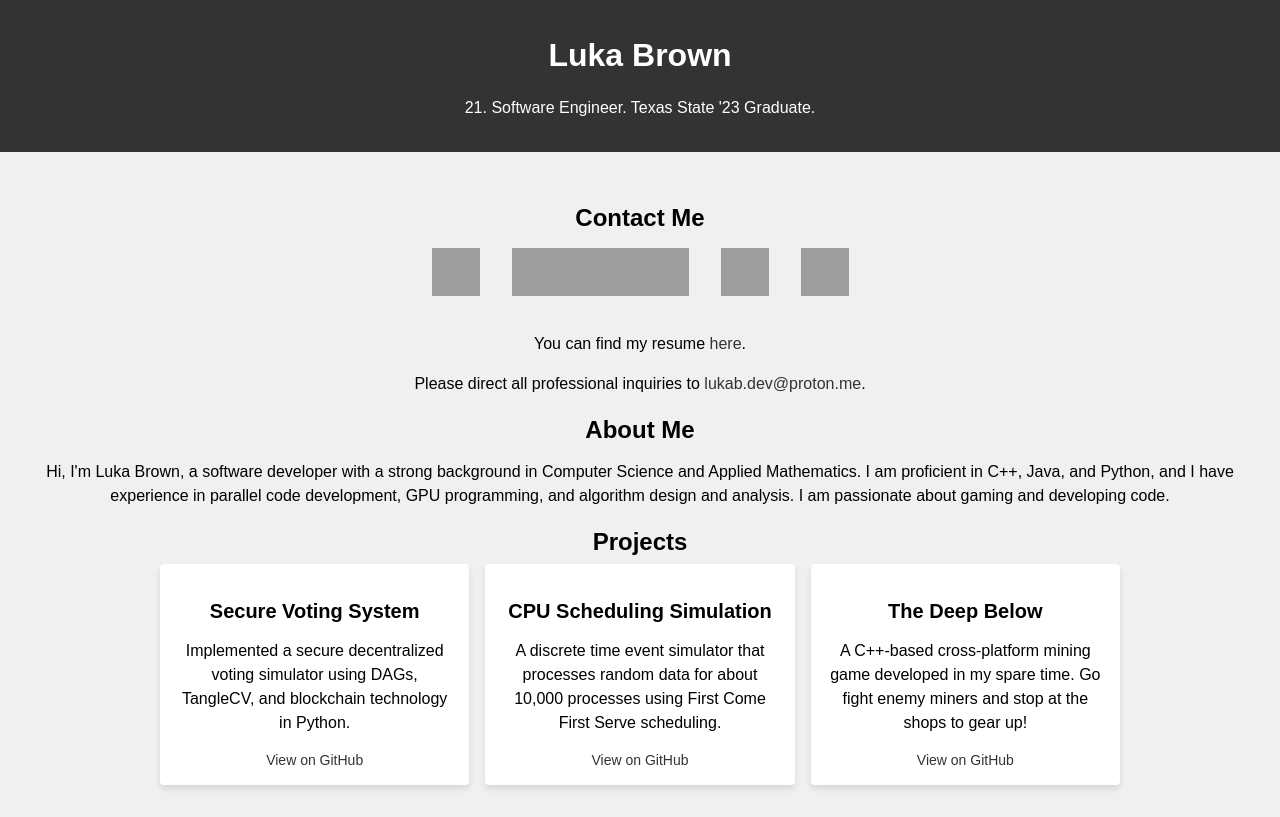
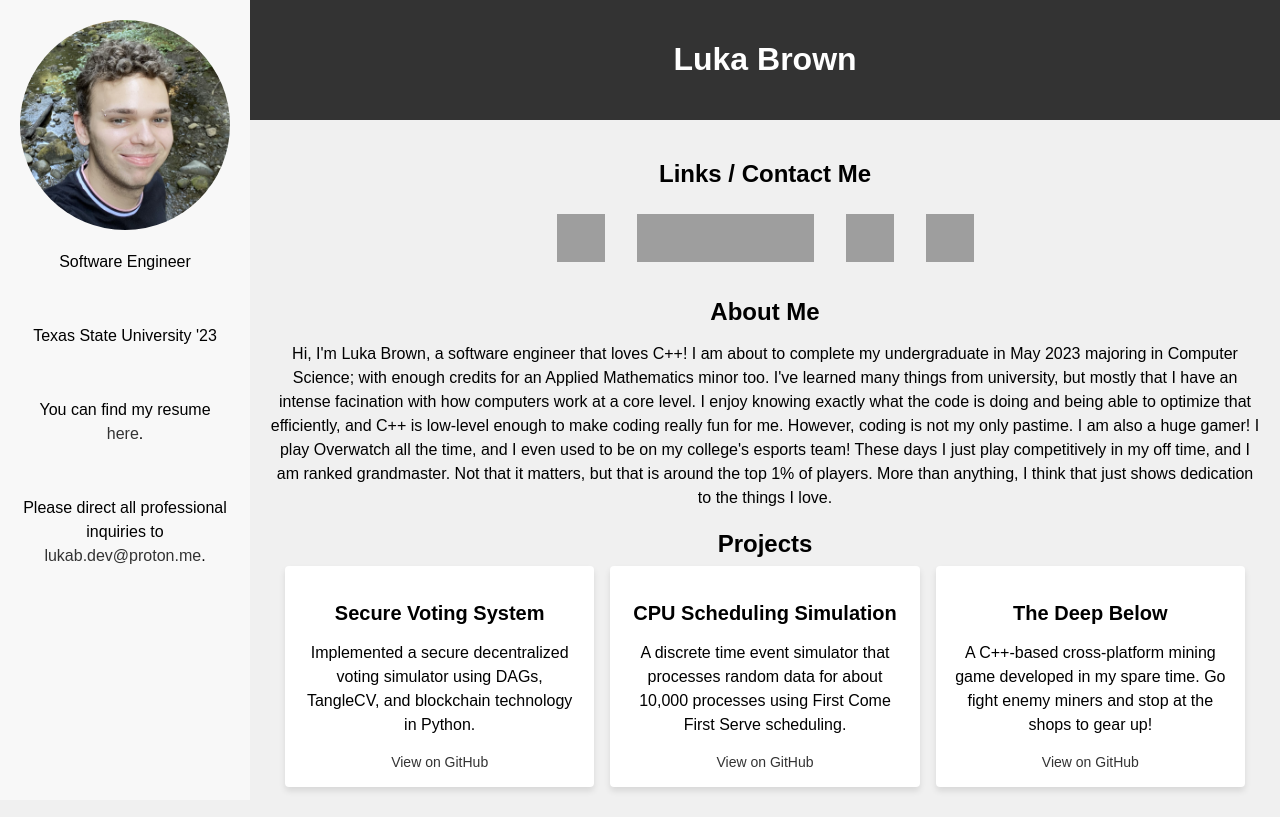
Before and after one commit to lukabrown/lukabrown.github.io, a plain HTML site: page index.html in a window 1280 px wide. Drawn offline with Linux system fonts and the light colour scheme; grey boxes are pictures that could not be loaded.

Commit message:
added headshot and left sidebar

```diff
--- a/index.html
+++ b/index.html
@@ -63,6 +63,25 @@
             text-align: center;
         }
 
+        /* CSS for the sidebar */
+        .sidebar {
+            position: fixed;
+            top: 0;
+            left: 0;
+            height: 100%;
+            width: 250px;
+            background-color: #f8f8f8;
+            padding: 20px;
+            box-sizing: border-box;
+        }
+
+        .profile-photo {
+            width: 100%;
+            height: auto;
+            border-radius: 50%;
+            object-fit: cover;
+        }
+
         .projects {
             display: grid;
             grid-template-columns: repeat(auto-fill, minmax(300px, 1fr));
@@ -90,17 +109,38 @@
         .project-link {
             font-size: 0.875rem;
         }
+
+        main {
+            margin-left: 250px; /* Offset main body by the sidebar */
+            padding: 20px;
+        }
+
+        header {
+            margin-left: 250px; /* Offset main body by the sidebar */
+            padding: 20px;
+        }
     </style>
 </head>
 <body>
     <header>
         <h1>Luka Brown</h1>
-        <p>21. Software Engineer. Texas State '23 Graduate.</p>
     </header>
+    <aside class="sidebar">
+        <img class="profile-photo" src="headshot.jpeg" alt="Profile Photo">
+        <section class="center">
+            <p>Software Engineer</p>
+            <br>
+            <p>Texas State University '23</p>
+            <br>
+            <p>You can find my resume <a href="lbresume.pdf" download>here</a>.</p>
+            <br>
+            <p>Please direct all professional inquiries to <a href="mailto:lukab.dev@proton.me">lukab.dev@proton.me</a>.</p>
+        </section>
+    </aside>
     <main>
         <section class="center">
-        <h2>Contact Me</h2>
-        <p> </p>
+        <h2>Links / Contact Me</h2>
+        <br>
         </section>
         <section class="social-links">
             <a href="mailto:lukab.dev@proton.me">
@@ -118,13 +158,8 @@
             </a></section>
         </section>
         <section class="center">
-            <p>You can find my resume <a href="lbresume.pdf" download>here</a>.</p>
-            <p>Please direct all professional inquiries to <a href="mailto:lukab.dev@proton.me">lukab.dev@proton.me</a>.</p>
-        </section>
-        <section class="center">
             <h2>About Me</h2>
-            <p>Hi, I'm Luka Brown, a software developer with a strong background in Computer Science and Applied Mathematics. I am proficient in C++, Java, and Python, and I have experience in parallel code development, GPU programming, and algorithm design and analysis. I am passionate about gaming and developing code.</p>
-
+            <p>Hi, I'm Luka Brown, a software engineer that loves C++! I am about to complete my undergraduate in May 2023 majoring in Computer Science; with enough credits for an Applied Mathematics minor too. I've learned many things from university, but mostly that I have an intense facination with how computers work at a core level. I enjoy knowing exactly what the code is doing and being able to optimize that efficiently, and C++ is low-level enough to make coding really fun for me. However, coding is not my only pastime. I am also a huge gamer! I play Overwatch all the time, and I even used to be on my college's esports team! These days I just play competitively in my off time, and I am ranked grandmaster. Not that it matters, but that is around the top 1% of players. More than anything, I think that just shows dedication to the things I love.</p>
         </section>
         <section class="center">
             <h2>Projects</h2>
```
Also changed, not shown: headshot.jpeg (added).
